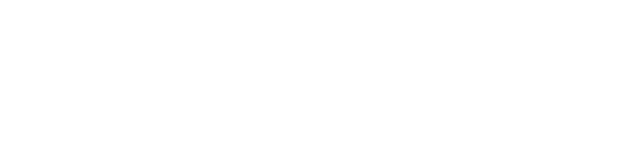
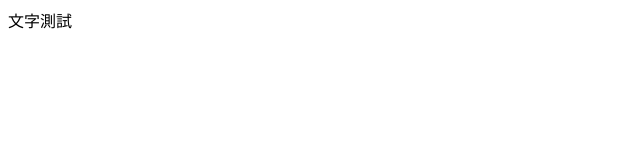
Before and after one commit to Allen-1121/AllenWebHomeWork20250422, a plain HTML site: page Index.html in a window 1280 px wide. Shown: the full height of the page, 0-640 px from the left. Drawn offline with Linux system fonts and the light colour scheme.

Commit message:
文字測試

```diff
--- a/Index.html
+++ b/Index.html
@@ -5,6 +5,6 @@
     <title>Title</title>
 </head>
 <body>
-
+ 文字測試
 </body>
 </html>
```
